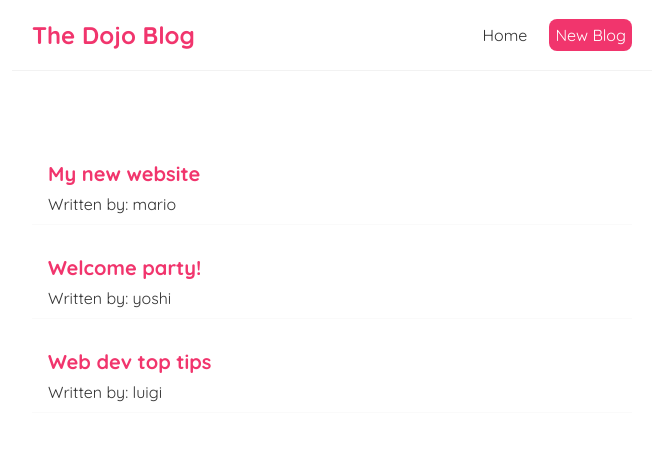
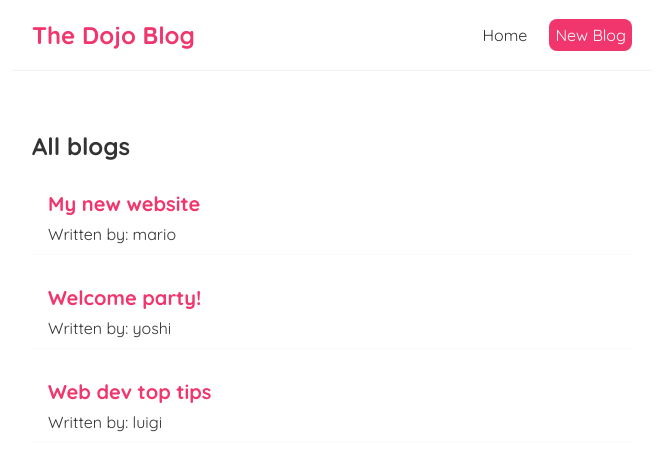
Before and after one commit to Nadia-Hamid/meu-primeiro-reactapp, a React (Create React App) app: page / in a window 1280 px wide. Shown: the top 470 px of the page, without its empty margins (308-971 px from the left). Built offline with nearby package versions, Linux system fonts and the light colour scheme; the HTML template or start-up script is replaced by a standard one.

Commit message:
Props and resusable components

```diff
--- /dev/null
+++ b/src/BlogList.js
@@ -0,0 +1,16 @@
+const BlogList = ({ blogs, title }) => {
+
+    return (
+        <div className="blog-list">
+            <h2>{title}</h2>
+            {blogs.map((blog) => (
+                <div className="blog-preview" key={blog.id}>
+                    <h2>{blog.title}</h2>
+                    <p>Written by: {blog.author}</p>
+                </div>
+            ))}
+        </div>
+    );
+};
+
+export default BlogList;
--- a/src/Home.js
+++ b/src/Home.js
@@ -1,4 +1,5 @@
 import { useState } from "react";
+import BlogList from './BlogList';
 
 const Home = () => {
     const [blogs, setBlogs] = useState([
@@ -9,12 +10,7 @@
 
     return (
         <div className="home">
-            {blogs.map((blog) => (
-                <div className="blog-preview" key={blog.id}>
-                    <h2>{blog.title}</h2>
-                    <p>Written by: {blog.author}</p>
-                </div>
-            ))}
+            <BlogList blogs={blogs} title="All blogs" />
         </div>
     );
 };
```
